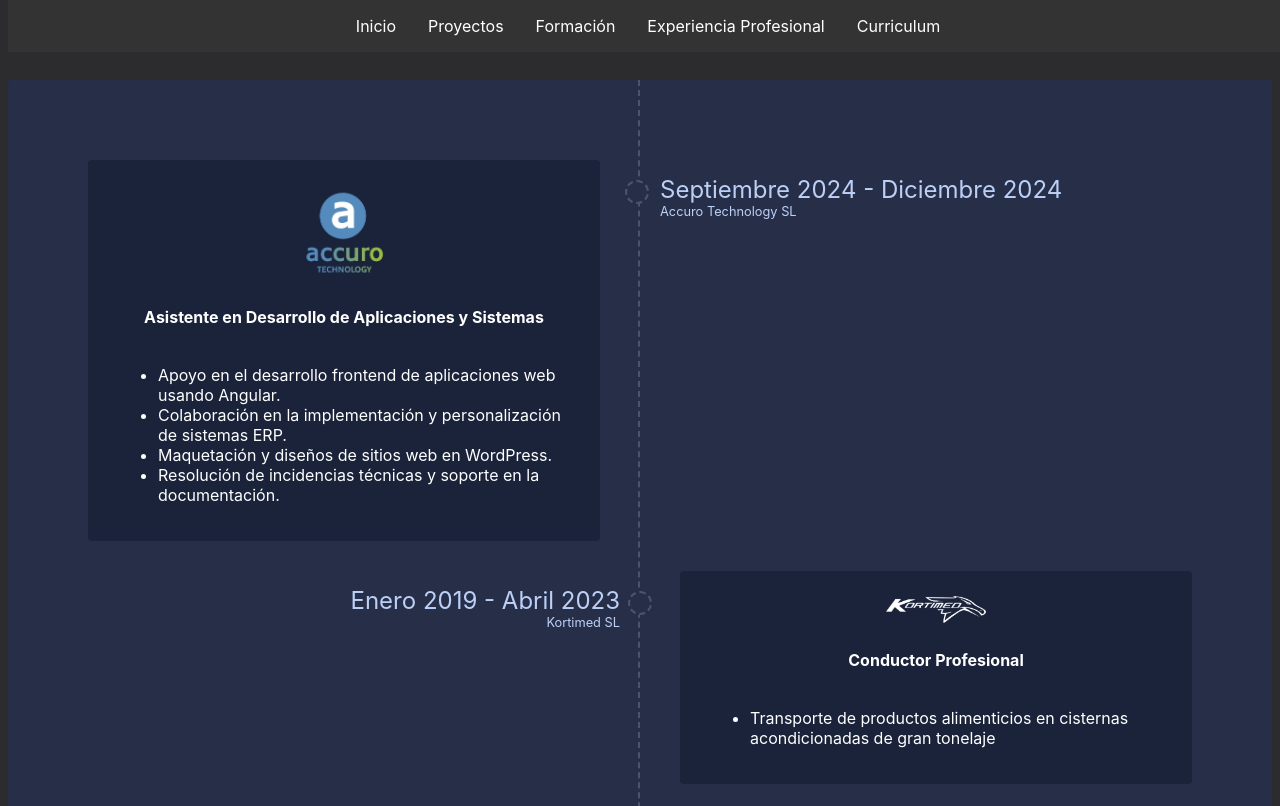
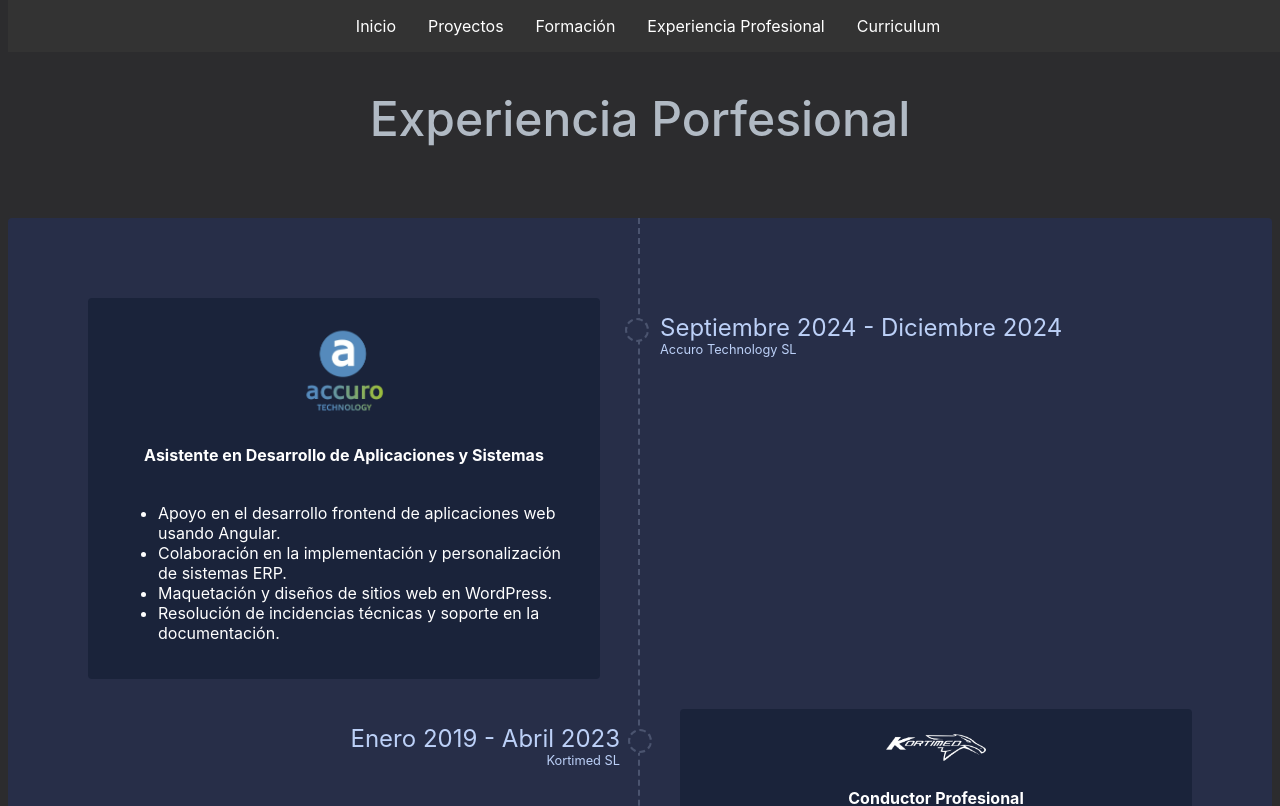
Before and after one commit to lardevpro/portfolio, an Angular app: page /experience in a window 1280 px wide. Shown: the top 806 px of the page. Built offline with nearby package versions, Linux system fonts and the light colour scheme.

Commit message:
tittle experience

```diff
--- a/src/app/experience/experience.component.html
+++ b/src/app/experience/experience.component.html
@@ -1,3 +1,4 @@
+<h2 style="text-align: center; margin-top: 100px;">Experiencia Porfesional</h2><br><br>
 <div class="container">
     <div class="timeline">
             <div class="timeline-row">
--- a/src/app/experience/experience.component.scss
+++ b/src/app/experience/experience.component.scss
@@ -6,7 +6,7 @@
     padding: 5rem;
     margin: 0 auto 1rem auto;
     overflow: hidden;
-    margin-top: 5rem;
+    // margin-top: 10rem;
 
 }
 
```
